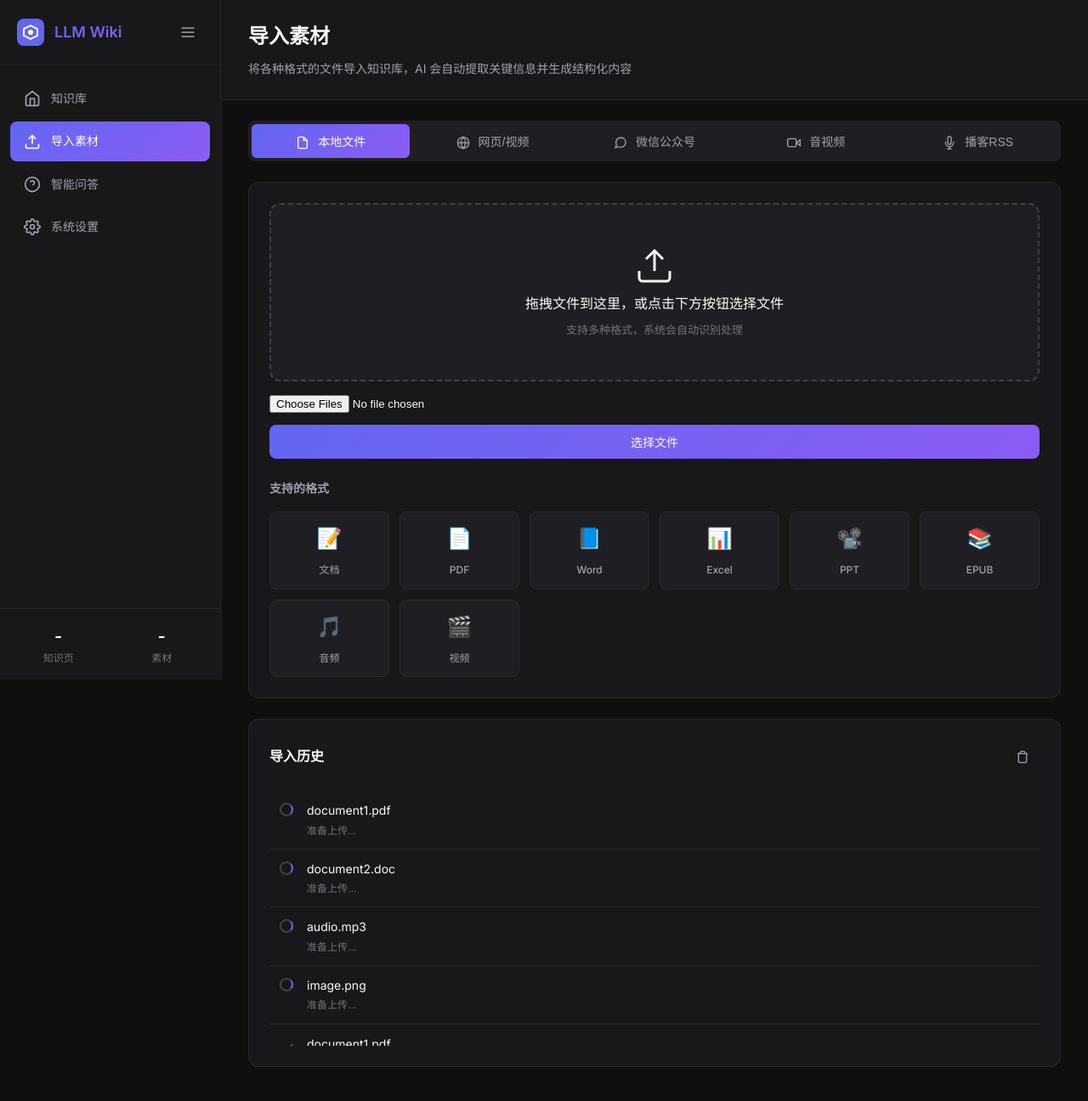
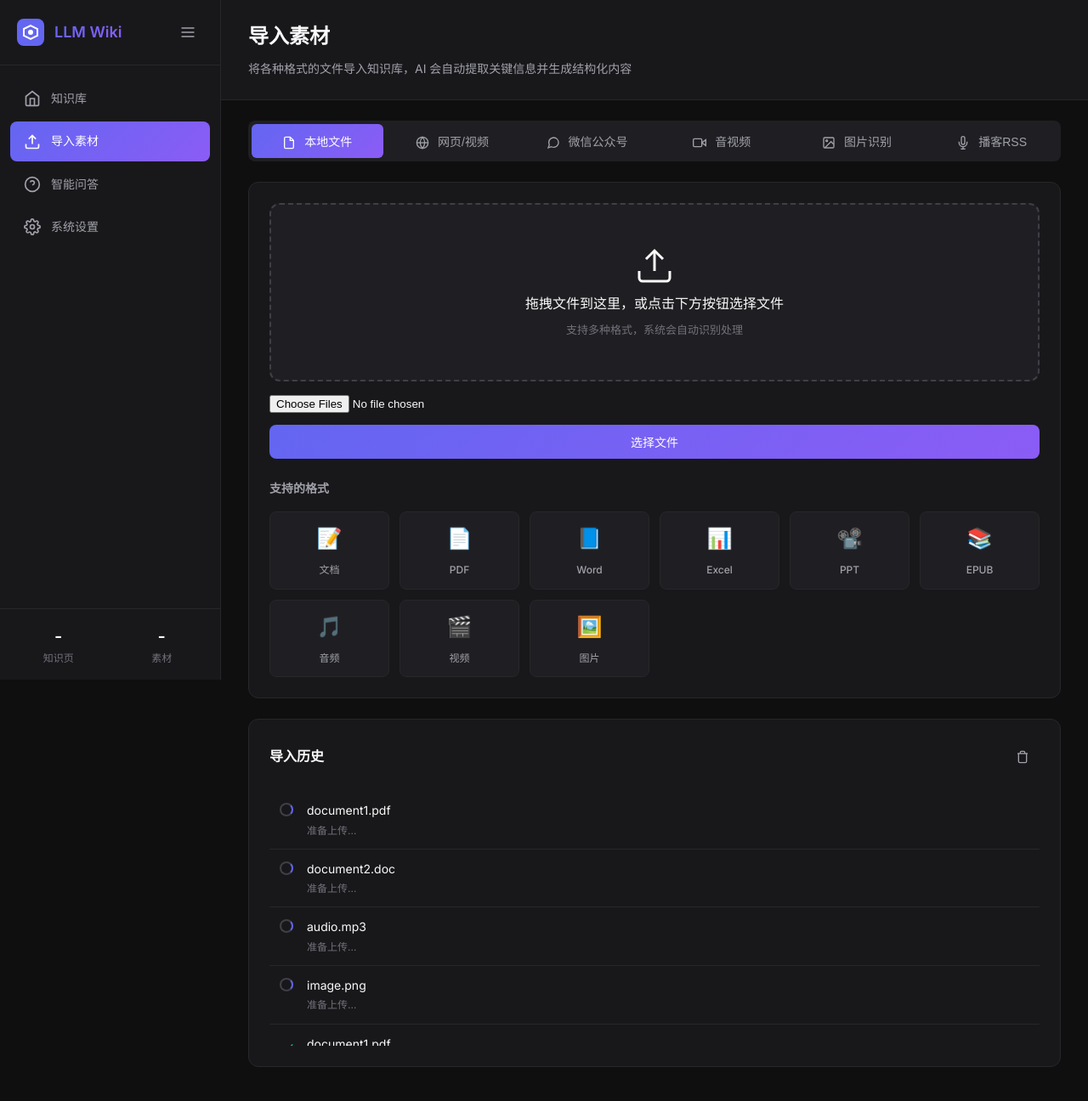
Before and after one commit to ccnulh/llm-wiki, a Flask app: page /import in a window 1280 px wide. Shown: the whole page at 85% size. Run offline with Flask 3, Linux system fonts and the light colour scheme; some libraries are stand-ins or nearby versions.

Commit message:
Add image OCR recognition feature
- Add Tesseract/EasyOCR support for image text extraction
- Add dedicated image upload tab in import page
- Add /api/import/image API endpoint
- Support Chinese and English OCR recognition

```diff
--- a/app.py
+++ b/app.py
@@ -838,6 +838,34 @@ def import_podcast_episode():
     except Exception as e:
         return jsonify({'success': False, 'error': str(e)})
 
+@app.route('/api/import/image', methods=['POST'])
+def import_image():
+    """导入图片（OCR识别）"""
+    try:
+        if 'file' not in request.files:
+            return jsonify({'success': False, 'error': '没有上传文件'})
+
+        file = request.files['file']
+        if file.filename == '':
+            return jsonify({'success': False, 'error': '没有选择文件'})
+
+        config = get_config() or {}
+        importer = get_importer(RAW_DIR, config)
+        result = importer.import_image(file.read(), file.filename)
+
+        if result.get('success'):
+            try:
+                compiler = get_compiler()
+                compile_result = compiler.compile_all()
+                result['compile'] = compile_result
+            except Exception as e:
+                result['compile_error'] = str(e)
+
+        return jsonify(result)
+    except Exception as e:
+        return jsonify({'success': False, 'error': str(e)})
+
+
 @app.route('/api/import/podcast/rss', methods=['POST'])
 def import_podcast_rss():
     """导入播客RSS"""
--- a/importer.py
+++ b/importer.py
@@ -725,9 +725,58 @@ imported_at: {datetime.now().isoformat()}
             return f"[DashScope识别失败: {str(e)}]"
 
     def _ocr_image(self, img_path: str) -> str:
-        """OCR图片提取文字（可选功能）"""
-        # 暂不实现，需要额外配置
-        return None
+        """OCR图片提取文字（使用Tesseract）"""
+        try:
+            import pytesseract
+            from PIL import Image
+
+            # 打开图片
+            img = Image.open(img_path)
+
+            # 尝试OCR识别（优先中文）
+            text = pytesseract.image_to_string(img, lang='chi_sim+eng')
+
+            if text and text.strip():
+                return text.strip()
+            else:
+                # 尝试纯英文
+                text_en = pytesseract.image_to_string(img, lang='eng')
+                return text_en.strip() if text_en.strip() else None
+
+        except ImportError:
+            # Tesseract未安装，尝试使用EasyOCR
+            return self._ocr_image_easyocr(img_path)
+        except Exception as e:
+            print(f"Tesseract OCR失败: {e}")
+            # 回退到EasyOCR
+            try:
+                return self._ocr_image_easyocr(img_path)
+            except:
+                return None
+
+    def _ocr_image_easyocr(self, img_path: str) -> str:
+        """使用EasyOCR进行图片识别"""
+        try:
+            import easyocr
+
+            reader = easyocr.Reader(['ch_sim', 'en'], gpu=False)
+            results = reader.readtext(img_path)
+
+            if results:
+                texts = []
+                for result in results:
+                    text = result[1]
+                    if text.strip():
+                        texts.append(text)
+                return '\n'.join(texts)
+            return None
+
+        except ImportError:
+            print("EasyOCR未安装，图片OCR功能不可用")
+            return None
+        except Exception as e:
+            print(f"EasyOCR失败: {e}")
+            return None
 
 
 class WebFetcher:
--- a/templates/import.html
+++ b/templates/import.html
@@ -60,6 +60,14 @@
             </svg>
             音视频
         </button>
+        <button class="tab-btn" onclick="showTab('image')">
+            <svg width="16" height="16" viewBox="0 0 24 24" fill="none" stroke="currentColor" stroke-width="2" style="vertical-align: middle; margin-right: 6px;">
+                <rect x="3" y="3" width="18" height="18" rx="2" ry="2"/>
+                <circle cx="8.5" cy="8.5" r="1.5"/>
+                <polyline points="21 15 16 10 5 21"/>
+            </svg>
+            图片识别
+        </button>
         <button class="tab-btn" onclick="showTab('podcast')">
             <svg width="16" height="16" viewBox="0 0 24 24" fill="none" stroke="currentColor" stroke-width="2" style="vertical-align: middle; margin-right: 6px;">
                 <path d="M12 1a3 3 0 0 0-3 3v8a3 3 0 0 0 6 0V4a3 3 0 0 0-3-3z"/>
@@ -121,7 +129,37 @@
                         <div class="format-icon">🎬</div>
                         <div class="format-name">视频</div>
                     </div>
+                    <div class="format-item">
+                        <div class="format-icon">🖼️</div>
+                        <div class="format-name">图片</div>
+                    </div>
                 </div>
+            </div>
+        </div>
+    </div>
+
+    <!-- 图片识别 -->
+    <div class="tab-content" id="tab-image">
+        <div class="card">
+            <div class="upload-area" id="image-drop-zone">
+                <svg width="48" height="48" viewBox="0 0 24 24" fill="none" stroke="currentColor" stroke-width="1.5">
+                    <rect x="3" y="3" width="18" height="18" rx="2" ry="2"/>
+                    <circle cx="8.5" cy="8.5" r="1.5"/>
+                    <polyline points="21 15 16 10 5 21"/>
+                </svg>
+                <p class="upload-text">拖拽图片文件到这里，或点击下方按钮选择文件</p>
+                <p class="upload-hint">支持 .png, .jpg, .jpeg, .gif, .bmp, .webp 格式，自动识别图片中的文字</p>
+            </div>
+            <input type="file" id="image-input" multiple accept=".png,.jpg,.jpeg,.gif,.bmp,.webp" style="margin-top: 16px; width: 100%;" />
+            <button class="btn btn-primary" style="margin-top: 12px; width: 100%;" onclick="document.getElementById('image-input').click()">选择图片</button>
+
+            <div style="margin-top: 24px; padding: 12px; background: rgba(99, 102, 241, 0.1); border-radius: 8px; font-size: 13px;">
+                <p style="margin: 0 0 8px 0; color: var(--accent-primary); font-weight: 500;">🖼️ 图片识别功能说明</p>
+                <ul style="margin: 0; padding-left: 20px; color: var(--text-secondary);">
+                    <li>自动识别图片中的文字（OCR）</li>
+                    <li>支持中英文混合识别</li>
+                    <li>识别结果将导入到知识库</li>
+                </ul>
             </div>
         </div>
     </div>
@@ -286,6 +324,75 @@ mediaInput.addEventListener('change', () => {
         uploadFiles(mediaInput.files);
     }
 });
+
+// 图片上传处理
+const imageDropZone = document.getElementById('image-drop-zone');
+const imageInput = document.getElementById('image-input');
+
+if (imageDropZone) {
+    imageDropZone.addEventListener('dragover', (e) => {
+        e.preventDefault();
+        imageDropZone.classList.add('dragover');
+    });
+    imageDropZone.addEventListener('dragleave', () => imageDropZone.classList.remove('dragover'));
+    imageDropZone.addEventListener('drop', (e) => {
+        e.preventDefault();
+        imageDropZone.classList.remove('dragover');
+        if (e.dataTransfer.files.length > 0) {
+            uploadImageFiles(e.dataTransfer.files);
+        }
+    });
+}
+
+if (imageInput) {
+    imageInput.addEventListener('change', (e) => {
+        if (e.target.files.length > 0) {
+            uploadImageFiles(e.target.files);
+        }
+    });
+}
+
+// 处理图片上传
+async function uploadImageFiles(files) {
+    showGlobalLoading('正在识别图片文字...', 'AI 正在提取图片中的文字内容');
+
+    for (let file of files) {
+        const filename = file.name;
+        addImportItem(filename, 'uploading', '正在识别图片文字...');
+        saveImportHistory(filename, 'uploading', '正在识别图片文字...', 0);
+
+        const formData = new FormData();
+        formData.append('file', file);
+
+        try {
+            const res = await fetch('/api/import/image', {
+                method: 'POST',
+                body: formData
+            });
+            const data = await res.json();
+
+            if (data.success) {
+                const pagesCreated = data.compile?.pages_created || 0;
+                let message;
+                if (data.ocr_text) {
+                    message = pagesCreated > 0 ? `✓ 识别成功！提取了 ${data.ocr_text.length} 个字符，已生成 ${pagesCreated} 个知识页面` : `✓ 识别成功！提取了 ${data.ocr_text.length} 个字符`;
+                } else {
+                    message = pagesCreated > 0 ? `✓ 图片已导入，已生成 ${pagesCreated} 个知识页面` : '✓ 图片已导入';
+                }
+                updateImportItem(filename, 'success', message);
+                saveImportHistory(filename, 'success', message, pagesCreated);
+            } else {
+                updateImportItem(filename, 'error', data.error || '识别失败');
+                saveImportHistory(filename, 'error', data.error || '识别失败', 0);
+            }
+        } catch (e) {
+            updateImportItem(filename, 'error', e.message);
+            saveImportHistory(filename, 'error', e.message, 0);
+        }
+    }
+
+    hideGlobalLoading();
+}
 
 function showGlobalLoading(message, detail) {
     const el = document.getElementById('global-loading');
```
